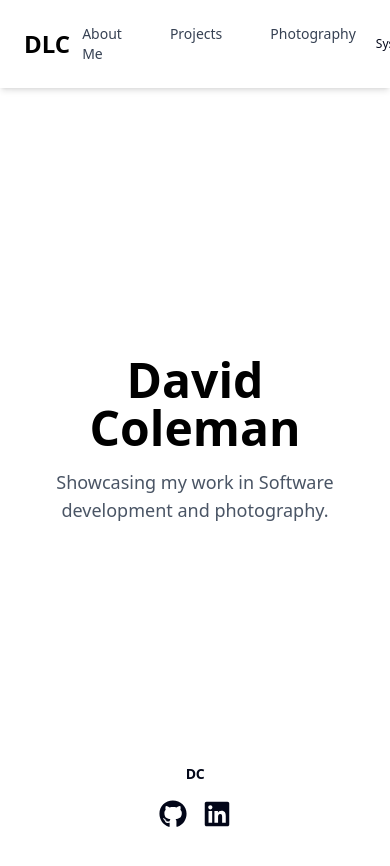
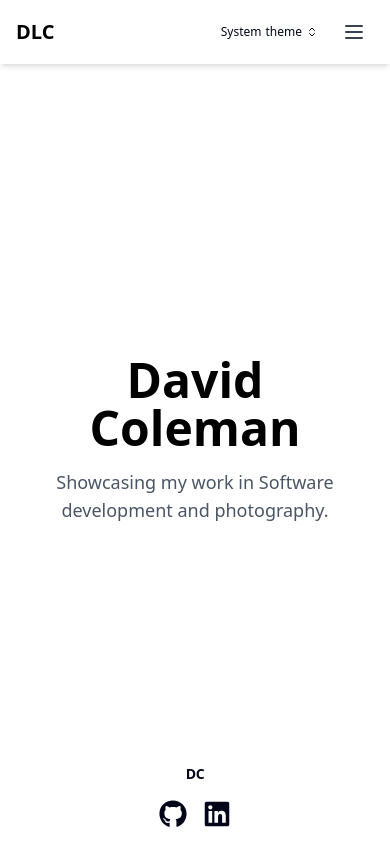
Before and after one commit to DLC-17/Portfolio-Site, a Next.js app: page / in a window 390 px wide. Shown: the top 866 px of the page. Built offline with nearby package versions, Linux system fonts and the light colour scheme.

Commit message:
fixed header sizing for mobile devices

```diff
--- a/src/components/sections/Header/Header.tsx
+++ b/src/components/sections/Header/Header.tsx
@@ -5,7 +5,7 @@ import { usePathname } from "next/navigation";
 import Link from "next/link";
 import { ModeToggle } from "@/components/ui/mode-toggle";
 import { motion } from "framer-motion";
-
+import { Menu, X } from "lucide-react";
 
 // Navbar items
 const navItems = [
@@ -17,6 +17,7 @@ const navItems = [
 export default function Header() {
   const pathname = usePathname();
   const [isClient, setIsClient] = useState(false);
+  const [isMobileMenuOpen, setIsMobileMenuOpen] = useState(false);
 
   useEffect(() => {
     setIsClient(true);
@@ -24,24 +25,27 @@ export default function Header() {
 
   return (
     <header className="w-full fixed top-0 left-0 bg-white dark:bg-gray-900 shadow-md z-50">
-      <div className="max-w-7xl mx-auto px-6 py-4 flex justify-between items-center">
+      <div className="max-w-7xl mx-auto px-4 sm:px-6 py-3 sm:py-4 flex justify-between items-center">
         {/* DLC Logo */}
         <motion.div
-          className="text-2xl font-bold text-black dark:text-white transition duration-300"
+          className="text-xl sm:text-2xl font-bold text-black dark:text-white transition duration-300"
           whileHover={{ scale: 1.1 }}
         >
           <Link href="/">DLC</Link>
         </motion.div>
-        {/* Navigation */}
-        <nav className="flex space-x-6">
+
+        {/* Desktop Navigation - hidden on mobile */}
+        <nav className="hidden md:flex max-w-xl space-x-4 lg:space-x-6">
           {navItems.map(({ name, link }) => {
             const isActive = pathname === link || (link.startsWith("#") && isClient && pathname + link === window.location.hash);
             return (
               <Link
                 key={name}
                 href={link}
-        className={`px-3 py-2 rounded-md text-sm font-medium ${
-          isActive ? "bg-blue-900 text-white" : "text-gray-700 hover:bg-gray-400 dark:text-gray-300 dark:hover:bg-gray-700 "
+                className={`px-2 sm:px-3 py-1 sm:py-2 rounded-md text-sm font-medium ${
+                  isActive
+                    ? "bg-blue-900 text-white"
+                    : "text-gray-700 hover:bg-gray-400 dark:text-gray-300 dark:hover:bg-gray-700"
                 }`}
               >
                 {name}
@@ -50,8 +54,43 @@ export default function Header() {
           })}
         </nav>
 
+        <div className="flex items-center space-x-2 sm:space-x-4">
           {/* Mode Toggle */}
           <ModeToggle />
+
+          {/* Mobile menu button */}
+          <button
+            className="md:hidden p-2 rounded-md text-gray-700 dark:text-gray-300 hover:bg-gray-200 dark:hover:bg-gray-700 focus:outline-none"
+            onClick={() => setIsMobileMenuOpen(!isMobileMenuOpen)}
+          >
+            {isMobileMenuOpen ? <X size={24} /> : <Menu size={24} />}
+          </button>
+        </div>
+
+        {/* Mobile Menu - shown only when open */}
+        {isMobileMenuOpen && (
+          <div className="md:hidden absolute top-full left-0 right-0 bg-white dark:bg-gray-900 shadow-lg">
+            <nav className="flex flex-col space-y-2 p-4">
+              {navItems.map(({ name, link }) => {
+                const isActive = pathname === link || (link.startsWith("#") && isClient && pathname + link === window.location.hash);
+                return (
+                  <Link
+                    key={name}
+                    href={link}
+                    className={`px-4 py-3 rounded-md text-base font-medium ${
+                      isActive
+                        ? "bg-blue-900 text-white"
+                        : "text-gray-700 hover:bg-gray-200 dark:text-gray-300 dark:hover:bg-gray-700"
+                    }`}
+                    onClick={() => setIsMobileMenuOpen(false)}
+                  >
+                    {name}
+                  </Link>
+                );
+              })}
+            </nav>
+          </div>
+        )}
       </div>
     </header>
   );
--- a/src/components/ui/mode-toggle.tsx
+++ b/src/components/ui/mode-toggle.tsx
@@ -3,6 +3,11 @@
 import * as React from "react";
 import { useState, useEffect } from "react";
 import { useTheme } from "next-themes";
+import { CiSun } from "react-icons/ci";
+import { FaMoon } from "react-icons/fa";
+import { GrSystem } from "react-icons/gr";
+
+
 
 import { Button } from "./button";
 import {
@@ -36,13 +41,13 @@ export function ModeToggle() {
       </DropdownMenuTrigger>
       <DropdownMenuContent align="end">
         <DropdownMenuItem onClick={() => setTheme("light")}>
-          Light
+          Light <CiSun />
         </DropdownMenuItem>
         <DropdownMenuItem onClick={() => setTheme("dark")}>
-          Dark
+          Dark <FaMoon/>
         </DropdownMenuItem>
         <DropdownMenuItem onClick={() => setTheme("system")}>
-          System
+          System <GrSystem/>
         </DropdownMenuItem>
       </DropdownMenuContent>
     </DropdownMenu>
```
Lines whose indentation alone changed are shown as unchanged.
